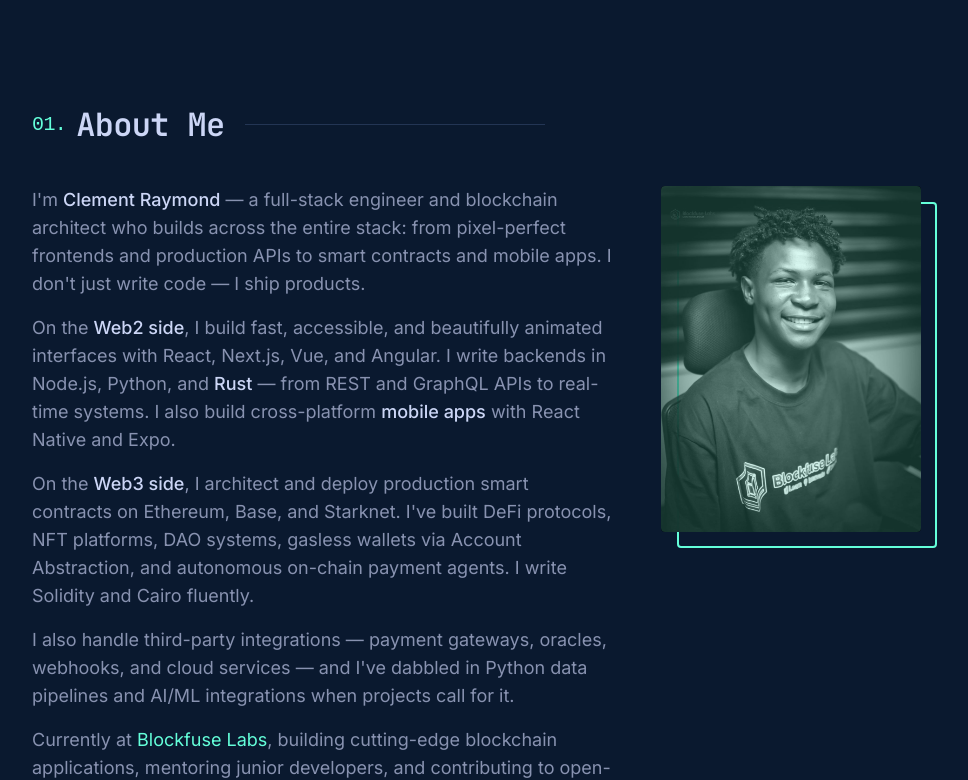
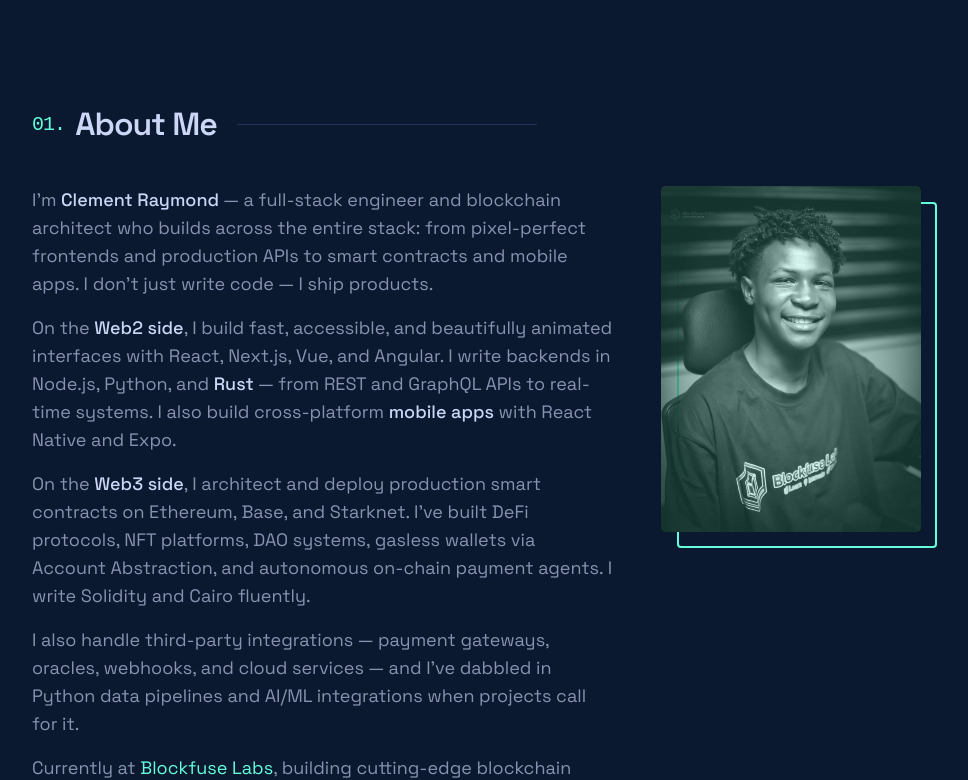
Before and after one commit to Clement-coder/clemscoder, a React (Vite) app: page / in a window 1280 px wide. Shown: the part 802-1582 px from the top of the page, without its empty margins (160-1128 px from the left). Built offline with nearby package versions, Linux system fonts and the light colour scheme; no server answers.

Commit message:
feat: Space Grotesk font — sharp geometric edges, dev aesthetic

```diff
--- a/index.html
+++ b/index.html
@@ -22,7 +22,7 @@
     <meta name="twitter:image" content="https://clemscoder.vercel.app/favicon.jpg" />
     <link rel="preconnect" href="https://fonts.googleapis.com" />
     <link rel="preconnect" href="https://fonts.gstatic.com" crossorigin />
-    <link href="https://fonts.googleapis.com/css2?family=JetBrains+Mono:ital,wght@0,400;0,600;0,700;0,800;1,400&family=Inter:wght@300;400;500;600&display=swap" rel="stylesheet" />
+    <link href="https://fonts.googleapis.com/css2?family=Space+Grotesk:wght@300;400;500;600;700&family=JetBrains+Mono:wght@400;600;700&display=swap" rel="stylesheet" />
     <link rel="stylesheet" href="https://cdn.jsdelivr.net/gh/devicons/devicon@latest/devicon.min.css" />
   </head>
   <body>
--- a/src/index.css
+++ b/src/index.css
@@ -16,7 +16,7 @@
 body {
   background-color: #0a192f;
   color: #8892b0;
-  font-family: 'Inter', -apple-system, system-ui, sans-serif;
+  font-family: 'Space Grotesk', system-ui, sans-serif;
   font-size: 20px;
   line-height: 1.3;
   -webkit-font-smoothing: antialiased;
@@ -24,8 +24,8 @@
 }
 
 h1, h2, h3, h4, h5, h6 {
-  font-family: 'JetBrains Mono', 'Fira Code', monospace;
-  letter-spacing: -0.02em;
+  font-family: 'Space Grotesk', system-ui, sans-serif;
+  letter-spacing: -0.03em;
 }
 
 ::-webkit-scrollbar {
--- a/tailwind.config.js
+++ b/tailwind.config.js
@@ -14,7 +14,7 @@
         green: '#64ffda',
       },
       fontFamily: {
-        sans: ['Inter', 'system-ui', 'sans-serif'],
+        sans: ['Space Grotesk', 'system-ui', 'sans-serif'],
         mono: ['JetBrains Mono', 'SF Mono', 'Fira Code', 'monospace'],
       },
       transitionTimingFunction: {
```
